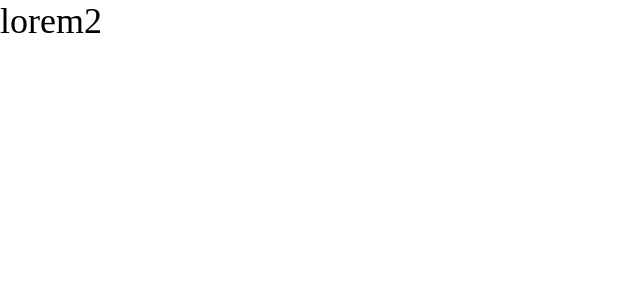
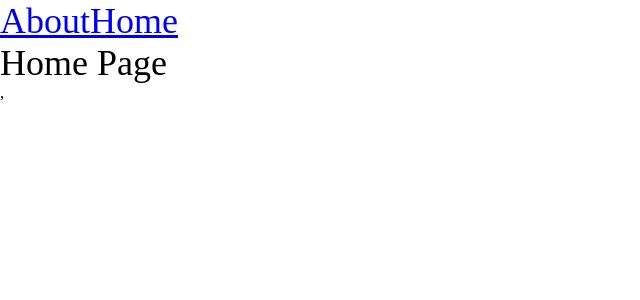
Before and after one commit to asianParadissseee/react-production, a React app: page / in a window 1280 px wide. Shown: the top 300 px of the page, without its empty margins (0-640 px from the left). Built offline with nearby package versions, Linux system fonts and the light colour scheme.

Commit message:
6. add routing and code splitting

```diff
--- a/package.json
+++ b/package.json
@@ -15,6 +15,7 @@
     "@types/node": "^20.6.0",
     "@types/react": "^18.2.21",
     "@types/react-dom": "^18.2.7",
+    "@types/react-router-dom": "^5.3.3",
     "@types/webpack": "^5.28.2",
     "@types/webpack-dev-server": "^4.7.2",
     "css-loader": "^6.8.1",
@@ -32,6 +33,7 @@
   },
   "dependencies": {
     "react": "^18.2.0",
-    "react-dom": "^18.2.0"
+    "react-dom": "^18.2.0",
+    "react-router-dom": "^6.16.0"
   }
 }
--- a/src/App.tsx
+++ b/src/App.tsx
@@ -1,10 +1,21 @@
-import React from 'react';
+import React, {Suspense} from 'react';
+import {Link, Route, Routes} from "react-router-dom"
 import "./index.scss"
+import {AboutPageAsync} from "./pages/about-page/about-page.async";
+import {MainPageAsync} from "./pages/main-page/main-page.async";
 
 const App = () => {
     return (
         <div className="app">
-            lorem2
+            <Link to={"/about"}>About</Link>
+            <Link to={"/"}>Home</Link>
+            <Suspense fallback={<div>....loading</div>}>
+
+                <Routes>
+                    <Route path={"/about"} element={<AboutPageAsync/>}/>
+                    <Route path={"/"} element={<MainPageAsync/>}/>
+                </Routes>
+            </Suspense>
         </div>
     );
 };
--- a/src/index.tsx
+++ b/src/index.tsx
@@ -1,8 +1,11 @@
 import {render} from "react-dom";
 import React from "react";
 import App from "./App";
+import {BrowserRouter} from "react-router-dom";
 
 render(
-    <App/>,
+    <BrowserRouter>
+        <App/>,
+    </BrowserRouter>,
     document.getElementById("root")
 )
--- /dev/null
+++ b/src/pages/about-page/about-page.async.tsx
@@ -0,0 +1,6 @@
+import {lazy} from "react";
+
+export const AboutPageAsync = lazy(() => new Promise((resolve) => {
+    //@ts-ignore
+    setTimeout(() => resolve(import("./about-page")), 1500)
+}))
--- /dev/null
+++ b/src/pages/about-page/about-page.tsx
@@ -0,0 +1,11 @@
+import React from 'react';
+
+const AboutPage = () => {
+    return (
+        <div>
+            About Page
+        </div>
+    );
+};
+
+export default AboutPage;
--- /dev/null
+++ b/src/pages/main-page/main-page.async.tsx
@@ -0,0 +1,6 @@
+import {lazy} from "react";
+
+export const MainPageAsync = lazy(() => new Promise((resolve) => {
+    //@ts-ignore
+    setTimeout(() => resolve(import("./main-page")), 1500)
+}))
--- /dev/null
+++ b/src/pages/main-page/main-page.tsx
@@ -0,0 +1,11 @@
+import React from 'react';
+
+const MainPage = () => {
+    return (
+        <div>
+            Home Page
+        </div>
+    );
+};
+
+export default MainPage;
```
Also changed, not shown: src/pages/about-page/about-page.module.scss (added), src/pages/main-page/main-page.module.scss (added), 2 other files (tests, documents, lock files or other folders).
